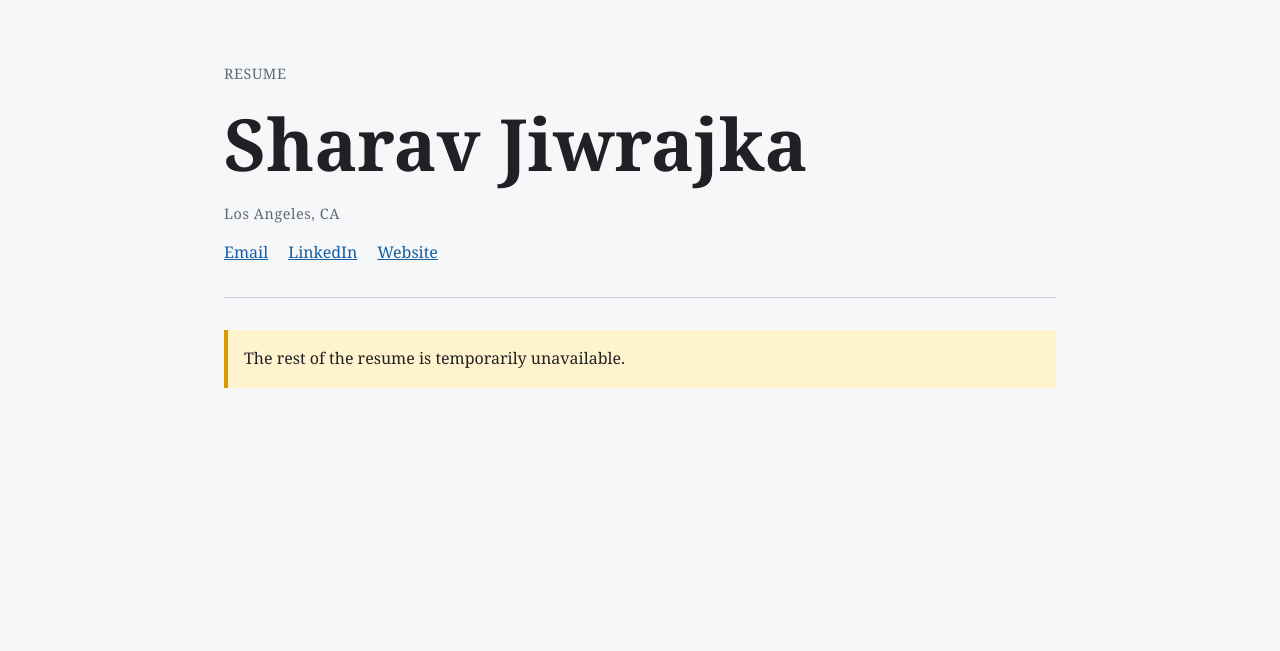
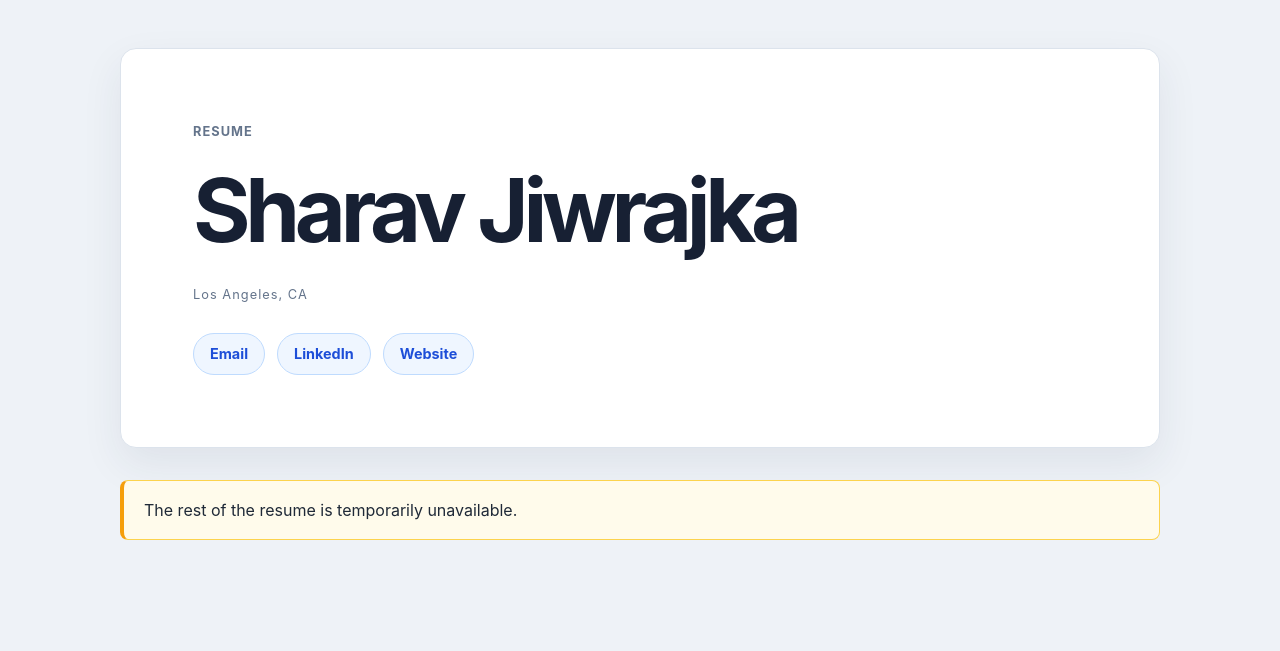
Before and after one commit to sharav07/career-platform, a FastAPI app: page / in a window 1280 px wide. Shown: the top 651 px of the page. Run offline with FastAPI, Linux system fonts and the light colour scheme; data that the repository does not hold is empty.

Commit message:
style: refresh resume presentation
Co-authored-by: Copilot <223556219+Copilot@users.noreply.github.com>

```diff
--- a/static/styles.css
+++ b/static/styles.css
@@ -1,8 +1,14 @@
 :root {
-  color: #202124;
-  background: #f6f7f9;
-  font-family: Georgia, "Times New Roman", serif;
-  line-height: 1.6;
+  color: #1f2937;
+  background: #eef2f7;
+  font-family: Inter, ui-sans-serif, system-ui, -apple-system, BlinkMacSystemFont,
+    "Segoe UI", sans-serif;
+  line-height: 1.65;
+  text-rendering: optimizeLegibility;
+}
+
+* {
+  box-sizing: border-box;
 }
 
 body {
@@ -10,118 +16,236 @@ body {
 }
 
 .page-shell {
-  max-width: 52rem;
+  max-width: 68rem;
   margin: 0 auto;
   padding: 3rem 1.5rem 5rem;
 }
 
 .profile-header {
-  border-bottom: 1px solid #c9ced6;
-  padding-bottom: 2rem;
+  background: #ffffff;
+  border: 1px solid #dce3ec;
+  border-radius: 1rem;
+  box-shadow: 0 1rem 2.5rem rgba(36, 52, 71, 0.08);
+  padding: clamp(2rem, 6vw, 4.5rem);
 }
 
 .eyebrow,
 .metadata,
 .location {
-  color: #5f6772;
-  font-size: 0.9rem;
-  letter-spacing: 0.04em;
+  color: #64748b;
+  font-size: 0.8rem;
+  letter-spacing: 0.08em;
 }
 
 .eyebrow {
+  margin: 0 0 1rem;
   text-transform: uppercase;
+  font-weight: 700;
 }
 
 h1,
 h2,
 h3 {
+  color: #172033;
   line-height: 1.2;
 }
 
 h1 {
-  font-size: clamp(2.3rem, 7vw, 4.5rem);
+  font-size: clamp(2.7rem, 7vw, 5.5rem);
+  letter-spacing: -0.06em;
   margin: 0;
 }
 
 .headline {
-  font-size: 1.35rem;
-  margin: 0.75rem 0;
+  color: #334155;
+  font-size: clamp(1.15rem, 2vw, 1.5rem);
+  margin: 1rem 0 0;
 }
 
 .summary {
-  max-width: 42rem;
+  color: #526174;
+  max-width: 44rem;
+  margin: 1.25rem 0 0;
+}
+
+.location {
+  margin: 1.25rem 0 0;
 }
 
 .contact-links {
   display: flex;
   flex-wrap: wrap;
-  gap: 0.75rem 1.25rem;
+  gap: 0.75rem;
+  margin-top: 1.75rem;
+}
+
+.contact-links a {
+  background: #eff6ff;
+  border: 1px solid #bfdbfe;
+  border-radius: 999px;
+  color: #1d4ed8;
+  font-size: 0.9rem;
+  font-weight: 700;
+  padding: 0.5rem 1rem;
+  text-decoration: none;
+  transition: background-color 160ms ease, border-color 160ms ease;
+}
+
+.contact-links a:hover {
+  background: #dbeafe;
+  border-color: #93c5fd;
 }
 
 a {
-  color: #145da0;
+  color: #1d4ed8;
 }
 
 a:focus-visible {
-  outline: 3px solid #f0a202;
+  outline: 3px solid #f59e0b;
   outline-offset: 3px;
 }
 
 .availability-notice {
-  background: #fff3cd;
-  border-left: 4px solid #d99a00;
+  background: #fffbeb;
+  border: 1px solid #fcd34d;
+  border-left: 4px solid #f59e0b;
+  border-radius: 0.5rem;
   margin: 2rem 0;
-  padding: 1rem;
+  padding: 1rem 1.25rem;
 }
 
 .resume-sections {
-  display: grid;
-  gap: 2.5rem;
-  padding-top: 2rem;
+  background: #ffffff;
+  border: 1px solid #dce3ec;
+  border-radius: 1rem;
+  box-shadow: 0 1rem 2.5rem rgba(36, 52, 71, 0.06);
+  margin-top: 1.5rem;
+  padding: 0 clamp(1.25rem, 5vw, 3.5rem);
 }
 
-section + section {
-  border-top: 1px solid #dce0e6;
-  padding-top: 2rem;
+.resume-section {
+  padding: 2.75rem 0;
+}
+
+.resume-section + .resume-section {
+  border-top: 1px solid #e2e8f0;
+}
+
+.resume-section h2 {
+  align-items: center;
+  display: flex;
+  font-size: 1.35rem;
+  gap: 1rem;
+  letter-spacing: -0.02em;
+  margin: 0 0 1.75rem;
+}
+
+.resume-section h2::after {
+  background: #dbe3ed;
+  content: "";
+  height: 1px;
+  flex: 1;
 }
 
 .resume-entry + .resume-entry {
+  border-top: 1px solid #edf1f5;
   margin-top: 1.75rem;
+  padding-top: 1.75rem;
 }
 
 .entry-heading {
   align-items: baseline;
   display: flex;
-  gap: 0.75rem;
+  gap: 1rem;
   justify-content: space-between;
 }
 
 .entry-heading h3,
 .entry-heading p {
-  margin-bottom: 0;
+  margin: 0;
+}
+
+.entry-heading h3 {
+  font-size: 1.05rem;
+}
+
+.entry-heading p {
+  color: #475569;
+  font-weight: 650;
+  text-align: right;
+}
+
+.metadata {
+  margin: 0.35rem 0 0;
+}
+
+.resume-entry ul {
+  margin: 0.9rem 0 0;
+  padding-left: 1.25rem;
+}
+
+.resume-entry li + li {
+  margin-top: 0.4rem;
+}
+
+.skill-group + .skill-group {
+  margin-top: 1.5rem;
+}
+
+.skill-group h3 {
+  font-size: 0.95rem;
+  margin: 0 0 0.75rem;
 }
 
 .skill-list {
   display: flex;
   flex-wrap: wrap;
-  gap: 0.5rem;
+  gap: 0.6rem;
   list-style: none;
+  margin: 0;
   padding: 0;
 }
 
 .skill-list li {
-  background: #e6ebf2;
+  background: #f1f5f9;
+  border: 1px solid #dbe3ed;
   border-radius: 999px;
-  padding: 0.25rem 0.75rem;
+  color: #334155;
+  font-size: 0.9rem;
+  padding: 0.35rem 0.8rem;
 }
 
 @media (max-width: 42rem) {
   .page-shell {
-    padding: 2rem 1rem 3rem;
+    padding: 1rem 0.75rem 2.5rem;
+  }
+
+  .profile-header {
+    border-radius: 0.75rem;
+    padding: 1.75rem 1.25rem;
+  }
+
+  h1 {
+    font-size: clamp(2.35rem, 14vw, 4rem);
+  }
+
+  .resume-sections {
+    border-radius: 0.75rem;
+    margin-top: 1rem;
+    padding: 0 1.25rem;
+  }
+
+  .resume-section {
+    padding: 2rem 0;
   }
 
   .entry-heading {
     align-items: flex-start;
     display: block;
   }
+
+  .entry-heading p {
+    margin-top: 0.3rem;
+    text-align: left;
+  }
 }
--- a/templates/resume.html
+++ b/templates/resume.html
@@ -6,8 +6,8 @@
 <header class="profile-header">
   <p class="eyebrow">Resume</p>
   <h1>{{ content.resume.profile.name }}</h1>
-  <p class="headline">{{ content.resume.profile.headline }}</p>
-  <p class="summary">{{ content.resume.profile.summary }}</p>
+  {% if content.resume.profile.headline %}<p class="headline">{{ content.resume.profile.headline }}</p>{% endif %}
+  {% if content.resume.profile.summary %}<p class="summary">{{ content.resume.profile.summary }}</p>{% endif %}
   {% if content.resume.profile.location %}
   <p class="location">{{ content.resume.profile.location }}</p>
   {% endif %}
@@ -22,7 +22,7 @@
 <aside class="availability-notice" role="status">{{ content.notice }}</aside>
 {% else %}
 <div class="resume-sections">
-  <section aria-labelledby="experience-heading">
+  <section class="resume-section" aria-labelledby="experience-heading">
     <h2 id="experience-heading">Experience</h2>
     {% for item in content.resume.experience %}
     <article class="resume-entry">
@@ -41,7 +41,7 @@
     {% endfor %}
   </section>
 
-  <section aria-labelledby="skills-heading">
+  <section class="resume-section" aria-labelledby="skills-heading">
     <h2 id="skills-heading">Skills</h2>
     {% for group in content.resume.skill_groups %}
     <div class="skill-group">
@@ -53,7 +53,7 @@
     {% endfor %}
   </section>
 
-  <section aria-labelledby="projects-heading">
+  <section class="resume-section" aria-labelledby="projects-heading">
     <h2 id="projects-heading">Projects</h2>
     {% for item in content.resume.projects %}
     <article class="resume-entry">
@@ -66,7 +66,7 @@
     {% endfor %}
   </section>
 
-  <section aria-labelledby="education-heading">
+  <section class="resume-section" aria-labelledby="education-heading">
     <h2 id="education-heading">Education</h2>
     {% for item in content.resume.education %}
     <article class="resume-entry">
@@ -78,7 +78,7 @@
     {% endfor %}
   </section>
 
-  <section aria-labelledby="certifications-heading">
+  <section class="resume-section" aria-labelledby="certifications-heading">
     <h2 id="certifications-heading">Certifications</h2>
     {% for item in content.resume.certifications %}
     <article class="resume-entry">
```
